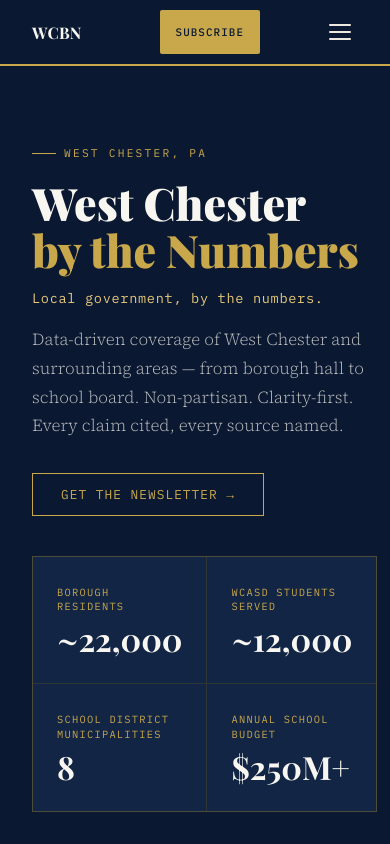
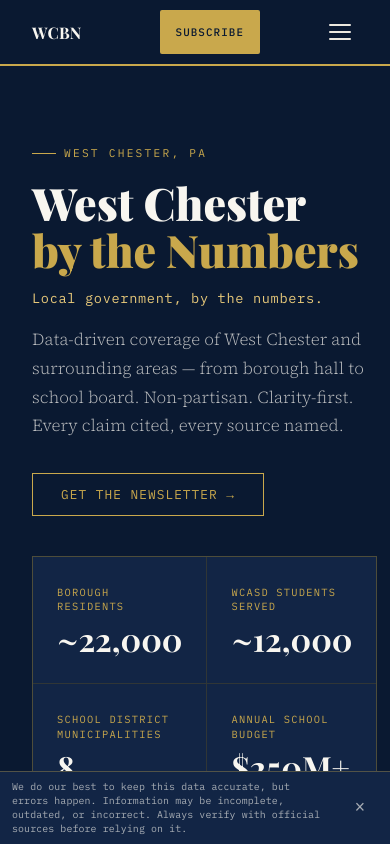
Before and after one commit to wcbythenumbers/wcbn-site, a Next.js app: page / in a window 390 px wide. Shown: the top 844 px of the page. Built offline with nearby package versions, Linux system fonts and the light colour scheme.

Commit message:
Add sticky dismissible disclaimer banner to all pages
Co-Authored-By: Claude Sonnet 5 <noreply@anthropic.com>

```diff
--- /dev/null
+++ b/app/components/DisclaimerBanner.js
@@ -0,0 +1,49 @@
+'use client';
+
+import { useEffect, useState } from 'react';
+import styles from './DisclaimerBanner.module.css';
+
+const STORAGE_KEY = 'wcbn_disclaimer_dismissed';
+
+export default function DisclaimerBanner() {
+  const [dismissed, setDismissed] = useState(true);
+
+  useEffect(() => {
+    try {
+      if (localStorage.getItem(STORAGE_KEY) !== 'true') {
+        setDismissed(false);
+      }
+    } catch {
+      setDismissed(false);
+    }
+  }, []);
+
+  const handleDismiss = () => {
+    setDismissed(true);
+    try {
+      localStorage.setItem(STORAGE_KEY, 'true');
+    } catch {
+      // ignore storage errors (e.g. private browsing)
+    }
+  };
+
+  if (dismissed) return null;
+
+  return (
+    <div className={styles.banner} role="note">
+      <p className={styles.text}>
+        We do our best to keep this data accurate, but errors happen. Information may be
+        incomplete, outdated, or incorrect. Always verify with official sources before relying
+        on it.
+      </p>
+      <button
+        type="button"
+        className={styles.dismiss}
+        onClick={handleDismiss}
+        aria-label="Dismiss disclaimer"
+      >
+        &times;
+      </button>
+    </div>
+  );
+}
--- /dev/null
+++ b/app/components/DisclaimerBanner.module.css
@@ -0,0 +1,50 @@
+.banner {
+  position: fixed;
+  left: 0;
+  right: 0;
+  bottom: 0;
+  z-index: 999;
+  display: flex;
+  align-items: center;
+  gap: 0.75rem;
+  padding: 0.5rem 0.75rem;
+  padding-right: 0.5rem;
+  background: var(--navy-mid);
+  border-top: 1px solid rgba(201, 168, 76, 0.35);
+}
+
+.text {
+  flex: 1;
+  margin: 0;
+  color: rgba(248, 246, 240, 0.65);
+  font-family: var(--font-mono);
+  font-size: 0.65rem;
+  line-height: 1.4;
+  letter-spacing: 0.01em;
+}
+
+.dismiss {
+  flex-shrink: 0;
+  display: flex;
+  align-items: center;
+  justify-content: center;
+  min-width: 44px;
+  min-height: 44px;
+  background: none;
+  border: none;
+  color: rgba(248, 246, 240, 0.65);
+  font-size: 1.1rem;
+  line-height: 1;
+  cursor: pointer;
+  transition: color 0.2s;
+}
+
+.dismiss:hover {
+  color: var(--gold);
+}
+
+@media (max-width: 768px) {
+  .text {
+    font-size: 0.62rem;
+  }
+}
--- a/app/layout.js
+++ b/app/layout.js
@@ -1,5 +1,6 @@
 import './globals.css';
 import Nav from './components/Nav';
+import DisclaimerBanner from './components/DisclaimerBanner';
 
 export const metadata = {
   title: 'West Chester by the Numbers',
@@ -18,6 +19,7 @@ export default function RootLayout({ children }) {
       <body>
         <Nav />
         {children}
+        <DisclaimerBanner />
       </body>
     </html>
   );
```
